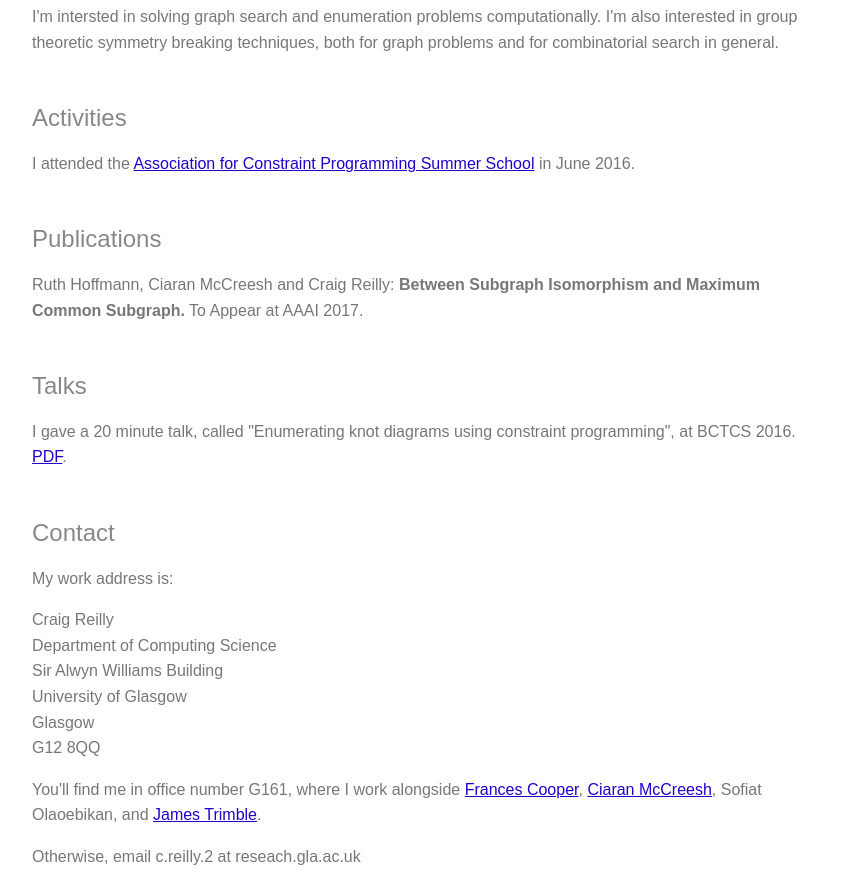
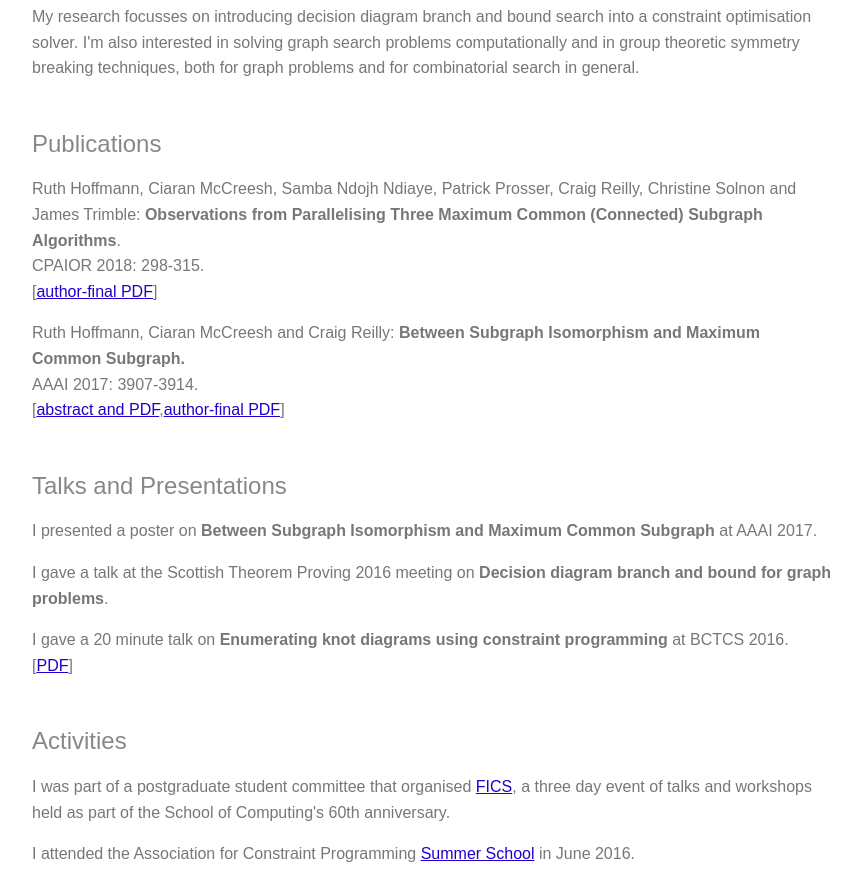
Before and after one commit to craigfreilly/dcs-personal-site, a plain HTML site: page index.html in a window 1280 px wide. Shown: the part 797-1670 px from the top of the page, without its empty margins (283-1144 px from the left). Drawn offline with nearby package versions, Linux system fonts and the light colour scheme.

Commit message:
added papers, presentations, updated research interests and spell checked

```diff
--- a/index.html
+++ b/index.html
@@ -52,15 +52,15 @@
             <!-- <a class="pure-menu-heading" href="#"></a> -->
 
             <ul class="pure-menu-list">
-                <li class="pure-menu-item"><a href="#main" class="pure-menu-link">Top</a></li>
+                <li class="pure-menu-item"><a href="#main" class="pure-menu-link">⇧</a></li>
                 <li class="pure-menu-item"><a href="#about" class="pure-menu-link">About</a></li>
                 <li class="pure-menu-item"><a href="#research-interests" class="pure-menu-link">Research Interests</a></li>
-                <li class="pure-menu-item"><a href="#activities" class="pure-menu-link">Activites</a></li>
                 <li class="pure-menu-item"><a href="#publications" class="pure-menu-link">Publications</a></li>
                 <li class="pure-menu-item"><a href="#talks" class="pure-menu-link">Talks</a></li>
+                <li class="pure-menu-item"><a href="#activities" class="pure-menu-link">Activities</a></li>
                 <li class="pure-menu-item"><a href="#contact" class="pure-menu-link">Contact</a></li>
                 <!-- <li class="pure-menu-item" class="menu-item-divided pure-menu-selected"> -->
-                    <!-- <a href="#" class="pure-menu-link">Activites</a>
+                    <!-- <a href="#" class="pure-menu-link">Activities</a>
                 </li> -->
             </ul>
         </div>
@@ -79,7 +79,7 @@
             <p>
                 I'm a PhD student in the<a href="http://www.gla.ac.uk/schools/computing/"> School Computing Science</a> at the <a
                 href="http://www.gla.ac.uk/">University of Glasgow</a>.  I work with <a href="http://www.dcs.gla.ac.uk/~alice/">Alice Miller</a> and <a href="http://dcs.gla.ac.uk/~pat/">Patrick Prosser</a> as part of the <a
-                href="http://www.gla.ac.uk/schools/computing/research/researchoverview/formalanalysistheoryandalgorithms/">Formal Analysis, Theory and Algorithms research group</a>.
+                href="https://www.gla.ac.uk/schools/computing/research/researchsections/fata-section/">Formal Analysis, Theory and Algorithms research group</a>.
             </p>
 
             <div class="pure-g">
@@ -95,29 +95,37 @@
             <h2 id="research-interests" class="content-subhead">Research Interests</h2>
 
             <p>
-                I'm intersted in solving graph search and enumeration problems computationally.  I'm also interested in group theoretic symmetry breaking techniques, both for graph problems and for combinatorial search in general.
+                My research focusses on introducing decision diagram branch and bound search into a constraint optimisation solver.  I'm also interested in solving graph search problems computationally and in group theoretic symmetry breaking techniques, both for graph problems and for combinatorial search in general.
+            </p>
+
+
+            <h2 id="publications" class="content-subhead">Publications</h2>
+
+	    <p>
+	    Ruth Hoffmann, Ciaran McCreesh, Samba Ndojh Ndiaye, Patrick Prosser, Craig Reilly, Christine Solnon and James Trimble: <strong>Observations from Parallelising Three Maximum Common (Connected) Subgraph Algorithms</strong>. <br> CPAIOR 2018: 298-315. <br> [<a href="papers/cpaior2018-parallel-mcs.pdf">author-final PDF</a>]
+	    <p>
+	    Ruth Hoffmann, Ciaran McCreesh and Craig Reilly: <strong>Between Subgraph Isomorphism and Maximum Common Subgraph.</strong> <br> AAAI 2017: 3907-3914. <br> [<a href="https://aaai.org/ocs/index.php/AAAI/AAAI17/paper/view/14948">abstract and PDF</a>,<a href="papers/aaai17-nearly-subgraph-isomorphism-paper.pdf">author-final PDF</a>]
+	    </p>
+
+            <h2 id="talks" class="content-subhead">Talks and Presentations</h2>
+
+	    <p>
+	    	I presented a poster on <strong>Between Subgraph Isomorphism and Maximum Common Subgraph</strong> at AAAI 2017.
+	    <p>
+	    	I gave a talk at the Scottish Theorem Proving 2016 meeting on <strong> Decision diagram branch and bound for graph problems</strong>.
+            <p>
+	    I gave a 20 minute talk on <strong>Enumerating knot diagrams using constraint programming</strong> at BCTCS 2016. <br>[<a href="talks/reilly-craig-enumerating-knots-talk.pdf">PDF</a>]
             </p>
 
             <h2 id="activities" class="content-subhead">Activities</h2>
 
+	    <p>
+		I was part of a postgraduate student committee that organised <a href="https://www.gla.ac.uk/schools/computing/aboutus/60years/futureofcomputationalscience/">FICS</a>, a three day event of talks and workshops held as part of the School of Computing's 60th anniversary.
             <p>
-                I attended the <a href="http://school.a4cp.org/summer2016/">Association for Constraint Programming Summer School</a> in June 2016.
+	    I attended the Association for Constraint Programming  <a href="http://school.a4cp.org/summer2016/">Summer School</a> in June 2016.
             </p>
 
-            <h2 id="publications" class="content-subhead">Publications</h2>
-
-	    <p>
-		Ruth Hoffmann, Ciaran McCreesh and Craig Reilly: <strong>Between Subgraph Isomorphism and Maximum Common Subgraph.</strong>  To Appear at AAAI 2017.
-	    </p>
-
-
-            <h2 id="talks" class="content-subhead">Talks</h2>
-
-            <p>
-                I gave a 20 minute talk, called "Enumerating knot diagrams using constraint programming", at BCTCS 2016. <a href="talks/reilly-craig-enumerating-knots-talk.pdf">PDF</a>.
-            </p>
-
-            <h2 id="contact" class="content-subhead">Contact</h2>
+	    <h2 id="contact" class="content-subhead">Contact</h2>
 
             <p>
                 My work address is:
@@ -131,7 +139,7 @@
                 G12 8QQ
             </p>
             <p>
-                You'll find me in office number G161, where I work alongside <a href="http://www.dcs.gla.ac.uk/~francesc/">Frances Cooper</a>, <a href="http://dcs.gla.ac.uk/~ciaran/">Ciaran McCreesh</a>, Sofiat Olaoebikan, and <a href="http://www.dcs.gla.ac.uk/~jamest/">James Trimble</a>.
+	    You'll find me in office number G162 where I work quite near to <a href="https://www.gla.ac.uk/schools/computing/researchstudents/williamkavanagh">William Kavanah</a>.  I've previously had the joy of working near <a href="https://benjaminmerlinbumpus.github.io">Benjamin Merlin Bumpus</a>, <a href="https://fmcooper.github.io/">Frances Cooper</a>, <a href="http://dcs.gla.ac.uk/~ciaran/">Ciaran McCreesh</a>, <a href="http://www.dcs.gla.ac.uk/~sofiat">Sofiat Olaoebikan</a>, and <a href="http://www.dcs.gla.ac.uk/~jamest/">James Trimble</a>.
             </p>
             <p>
                 Otherwise, email c.reilly.2 at reseach.gla.ac.uk
```
